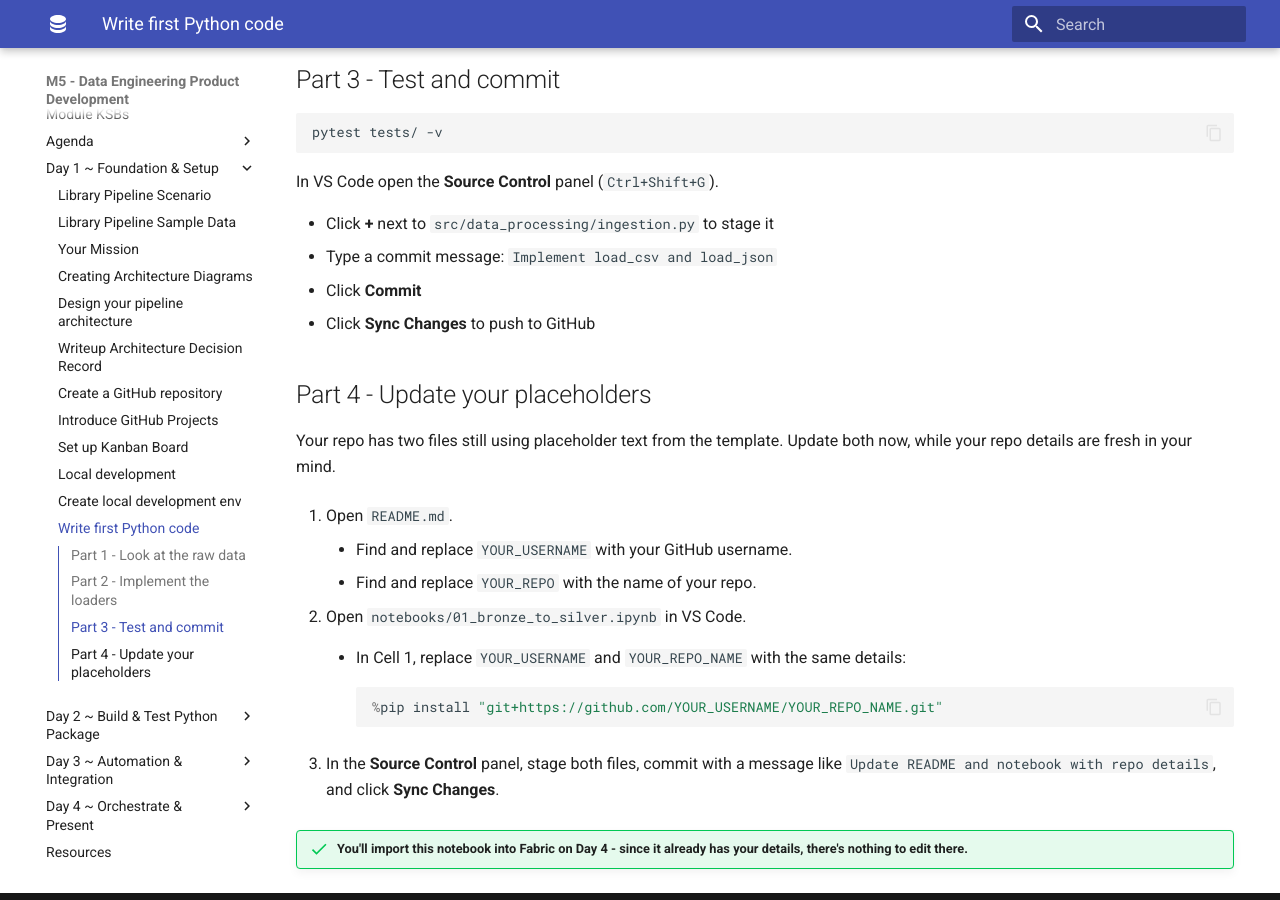
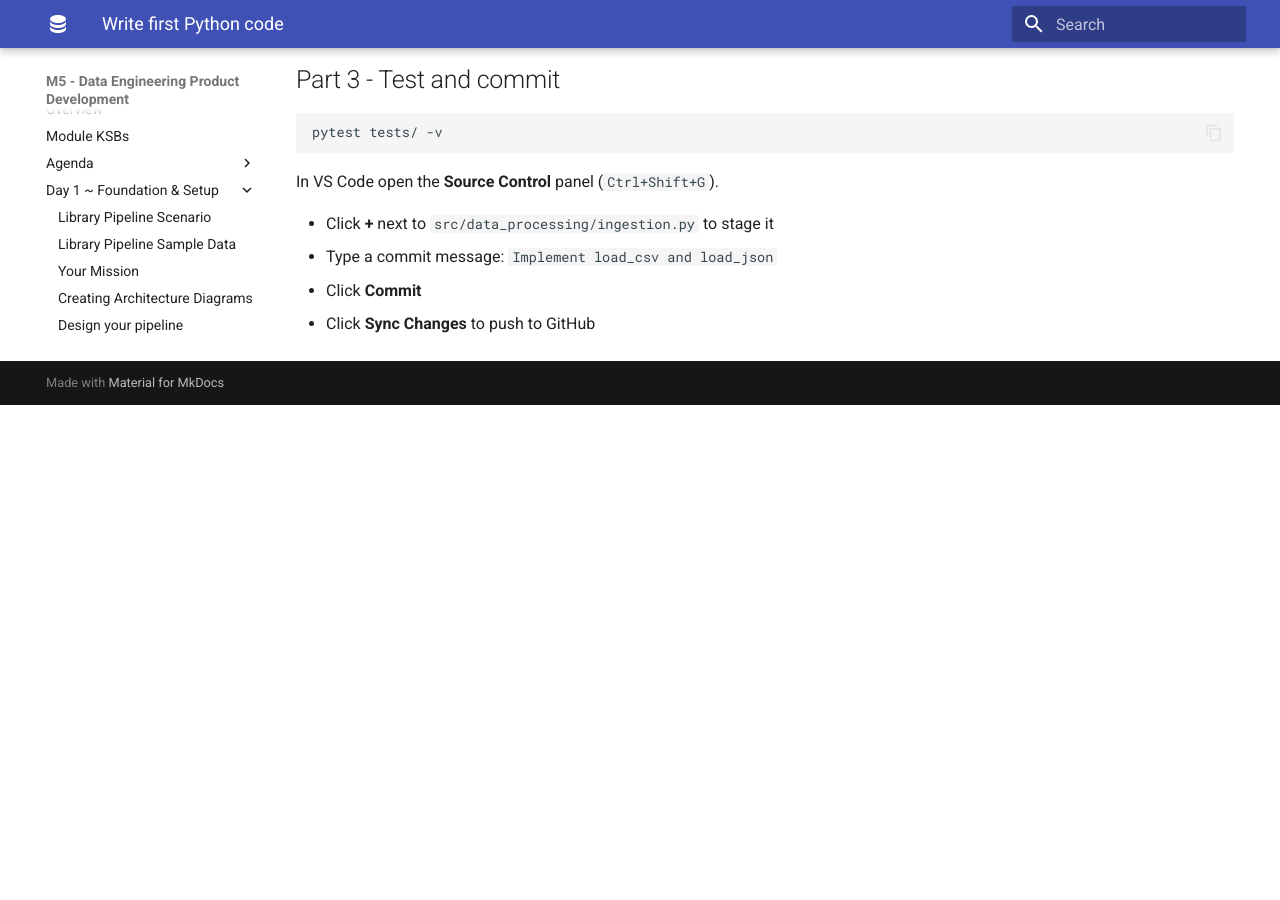
Before and after one commit to qaalabs/DE5M5, an MkDocs documentation site: the page built from docs/day1/write-code.md, in a window 1280 px wide and 900 px high, scrolled down 1862 px. Built offline with MkDocs 1.6.1 and Material for MkDocs 9.7.7, drawn with Linux system fonts in a browser that asks for light colours; after the commit the page ends 2267 px from its top, so only the background shows below that.

Commit message:
Update instructions

````diff
--- a/docs/day1/write-code.md
+++ b/docs/day1/write-code.md
@@ -78,23 +78,3 @@
 - Type a commit message: `Implement load_csv and load_json`
 - Click **Commit**
 - Click **Sync Changes** to push to GitHub
-
-
-## Part 4 - Update your placeholders
-
-Your repo has two files still using placeholder text from the template. Update both now, while your repo details are fresh in your mind.
-
-1. Open `README.md`.
-    - Find and replace `YOUR_USERNAME` with your GitHub username.
-    - Find and replace `YOUR_REPO` with the name of your repo.
-
-2. Open `notebooks/01_bronze_to_silver.ipynb` in VS Code.
-    - In Cell 1, replace `YOUR_USERNAME` and `YOUR_REPO_NAME` with the same details:
-
-        ```python
-        %pip install "git+https://github.com/YOUR_USERNAME/YOUR_REPO_NAME.git"
-        ```
-
-3. In the **Source Control** panel, stage both files, commit with a message like `Update README and notebook with repo details`, and click **Sync Changes**.
-
-!!! success "You'll import this notebook into Fabric on Day 4 - since it already has your details, there's nothing to edit there."
````
Also changed, not shown: docs/day1/placeholders.md (added, +31 -0 lines), tutor/DE5M5D1/dev-code.md (+2 -6 lines), tutor/DE5M5D1/placeholders.md (+4 -0 lines).
